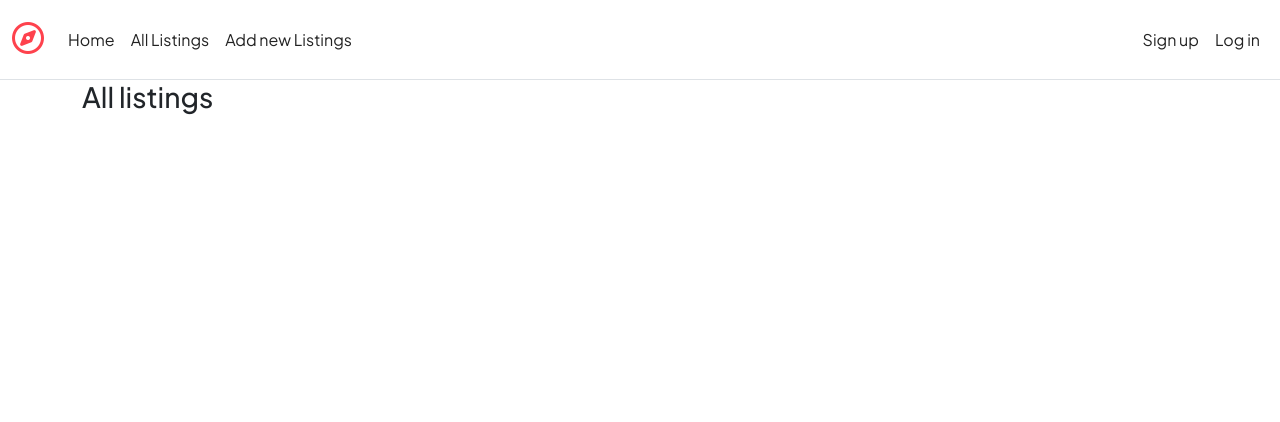
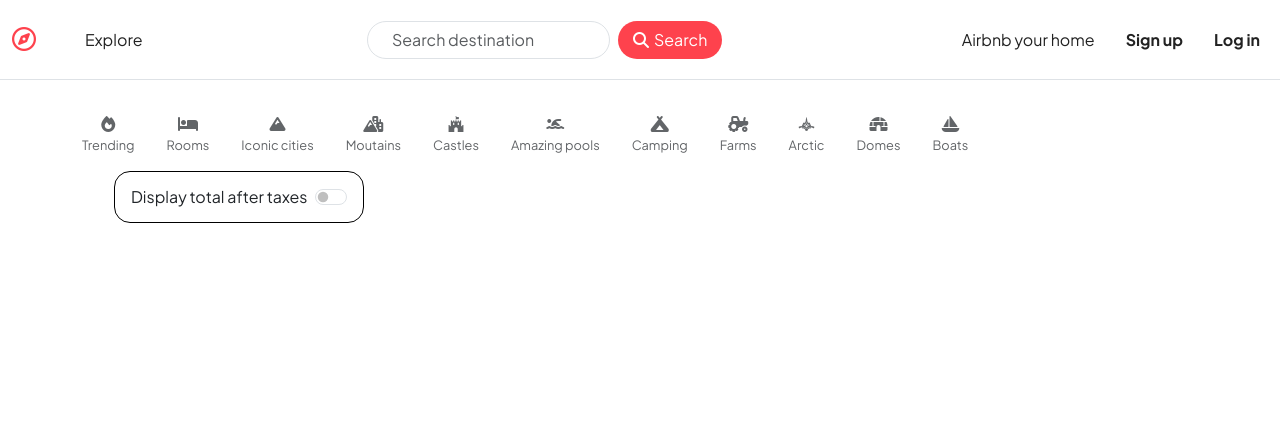
Before and after one commit to asherushare/HomiStay, a Node server app: page /listings/ in a window 1280 px wide. Shown: the top 422 px of the page. Run offline with Node 20, Linux system fonts and the light colour scheme; data that the repository does not hold is empty; some libraries are stand-ins or nearby versions.

Commit message:
First commit

```diff
--- a/app.js
+++ b/app.js
@@ -1,4 +1,4 @@
-if(process.env.NODE_ENV != 'production') {
+if (process.env.NODE_ENV != "production") {
   require("dotenv").config();
 }
 
@@ -10,6 +10,7 @@ const methodOverride = require("method-override");
 const ejsMate = require("ejs-mate");
 const ExpressError = require("./utils/ExpressError.js");
 const session = require("express-session");
+const MongoStore = require("connect-mongo");
 const flash = require("connect-flash");
 const passport = require("passport");
 const LocalStrategy = require("passport-local");
@@ -19,11 +20,8 @@ const listingRouter = require("./routes/listing.js");
 const reviewRouter = require("./routes/review.js");
 const userRouter = require("./routes/user.js");
 
-const mongo_URL = "mongodb://127.0.0.1:27017/wanderlust";
 
-async function main() {
-  await mongoose.connect(mongo_URL);
-}
+const dbUrl = process.env.ATLASDB_URL;
 
 main()
   .then(() => {
@@ -33,6 +31,24 @@ main()
     console.log(err);
   });
 
+async function main() {
+  await mongoose.connect(dbUrl);
+}
+
+// const dbUrl =
+//   "mongodb+srv://patraKirsani:Bo86JMTvayYPZ4n8@cluster0.ijhpq.mongodb.net/wanderlust?retryWrites=true&w=majority"; // Include your database name
+
+// async function main() {
+//   try {
+//     await mongoose.connect(dbUrl);
+//     console.log("Connected to DB");
+//   } catch (err) {
+//     console.error("Database connection error:", err.message);
+//   }
+// }
+
+// main();
+
 app.set("view engine", "ejs");
 app.set("views", path.join(__dirname, "views"));
 app.use(express.urlencoded({ extended: true }));
@@ -40,8 +56,22 @@ app.use(methodOverride("_method"));
 app.engine("ejs", ejsMate);
 app.use(express.static(path.join(__dirname, "/public")));
 
+
+const store = MongoStore.create({
+  mongoUrl: dbUrl,
+  crypto: {
+    secret: process.env.SECRET,
+  },
+  touchAfter: 24 * 3600,
+});
+
+store.on("error", () => {
+  console.error("Error in MONGO secction store", err);
+})
+
 const sessionOptions = {
-  secret: "mysupersecretecode",
+  store,
+  secret: process.env.SECRET,
   resave: false,
   saveUninitialized: true,
   cookie: {
@@ -51,9 +81,11 @@ const sessionOptions = {
   },
 };
 
-app.get("/", (req, res) => {
-  res.send("Hi, this is home page");
-});
+// app.get("/", (req, res) => {
+//   res.send("Hi, this is home page");
+// });
+
+
 
 app.use(session(sessionOptions));
 app.use(flash());
--- a/controllers/listings.js
+++ b/controllers/listings.js
@@ -1,4 +1,7 @@
 const Listing = require("../models/listing");
+const mbxGeocoding = require("@mapbox/mapbox-sdk/services/geocoding");
+const mapToken = process.env.MAP_TOKEN;
+const geocodingClient = mbxGeocoding({accessToken: mapToken});
 
 module.exports.index = async (req, res) => {
     const allListings = await Listing.find({});
@@ -23,12 +26,23 @@ module.exports.showListing = async (req, res) => {
 };
 
 module.exports.createListing = async (req, res, next) => {
+  let response = await geocodingClient.forwardGeocode({
+    query: req.body.listing.location,
+    limit: 1
+  })
+  .send()
+
+
   let url = req.file.path;
   let filename = req.file.filename;
   const newListing = new Listing(req.body.listing);
   newListing.owner = req.user._id;
   newListing.image = {url, filename};
-  await newListing.save();
+
+  newListing.geometry = response.body.features[0].geometry;
+
+  let savedListing = await newListing.save();
+  console.log(savedListing);
   req.flash("success", "New Listing Created!");
   res.redirect("/listings");
 };
--- a/views/includes/navbar.ejs
+++ b/views/includes/navbar.ejs
@@ -1,24 +1,146 @@
+<!-- <style>
+  .search-btn {
+    background-color: #fe424d;
+    color: #fff;
+    height: 38px;
+    display: flex;
+    align-items: center;
+    padding: 0 15px;
+    border-radius: 25px;
+    border: none;
+  }
+
+  .search-btn:hover {
+    background-color: #fe424d;
+    color: #fff;
+  }
+
+  .search-btn i {
+    margin-right: 5px;
+  }
+
+  .navbar-nav {
+    display: flex;
+    align-items: center;
+  }
+
+  .form-control {
+    height: 38px;
+  }
+
+  .navbar-brand i {
+    font-size: 24px;
+    color: #fe424d;
+    margin-right: 10px;
+  }
+
+  .nav-link {
+    margin-left: 15px;
+  }
+
+  .search-inp {
+    border-radius: 25px;
+    padding: 0.5rem 3rem 0.5rem 3rem;
+  }
+</style> -->
+
+<style>
+  .search-btn {
+    background-color: #fe424d;
+    color: #fff;
+    height: 38px;
+    display: flex;
+    align-items: center;
+    padding: 0 15px;
+    border-radius: 25px;
+    border: none;
+    transition: background-color 0.3s; /* Smooth background transition */
+  }
+
+  .search-btn:hover {
+    background-color: #d93d4a; /* Slightly darker on hover */
+  }
+
+  .search-btn i {
+    margin-right: 5px;
+  }
+
+  .navbar-nav {
+    display: flex;
+    align-items: center;
+  }
+
+  .form-control {
+    height: 38px;
+  }
+
+  .navbar-brand i {
+    font-size: 24px;
+    color: #fe424d;
+    margin-right: 10px;
+  }
+
+  .nav-link {
+    margin-left: 15px;
+  }
+
+  .search-inp {
+    border-radius: 25px;
+    padding: 0.5rem 1.5rem; /* Adjusted padding for smaller screens */
+  }
+
+  /* Media queries for responsive adjustments */
+  @media (max-width: 768px) {
+    .search-inp {
+      width: 100%; /* Full width on smaller screens */
+      margin-bottom: 10px; /* Space between input and button */
+    }
+
+    .navbar-nav {
+      flex-direction: column; /* Stack nav items vertically */
+      width: 100%; /* Full width */
+      align-items: flex-start; /* Align to the start */
+    }
+
+    .navbar-nav .nav-link {
+      margin-left: 0; /* Remove left margin for stacked items */
+      margin-bottom: 5px; /* Space between stacked items */
+    }
+
+    .navbar-toggler {
+      margin-left: auto; /* Right-align the toggler */
+    }
+  }
+</style>
+
+
 <nav class="navbar navbar-expand-md bg-body-light border-bottom sticky-top">
   <div class="container-fluid">
-    <a class="navbar-brand" href="/"><i class="fa-regular fa-compass"></i></a>
+    <a class="navbar-brand" href="/listings"><i class="fa-regular fa-compass"></i></a>
     <button class="navbar-toggler" type="button"
       <span class="navbar-toggler-icon"></span>
     </button>
     <div class="collapse navbar-collapse" id="navbarNavAltMarkup">
       <div class="navbar-nav">
-        <a class="nav-link" href="/">Home</a>
-        <a class="nav-link" href="/listings">All Listings</a>
-        <a class="nav-link" href="/listings/new">Add new Listings</a>
+        <a class="nav-link" href="/listings">Explore</a>
       </div>
 
       <div class="navbar-nav ms-auto">
+        <form class="d-flex" role="search">
+        <input class="form-control me-2 search-inp" type="search" placeholder="Search destination" aria-label="Search">
+        <button class="btn search-btn" type="submit"><i class="fa-solid fa-magnifying-glass"></i> Search</button>
+      </form>
+      </div>
+
+      <div class="navbar-nav ms-auto">
+        <a class="nav-link" href="/listings/new">Airbnb your home</a>
         <% if(!currUser) { %>
-          <a class="nav-link" href="/signup">Sign up</a>
-        <a class="nav-link" href="/login">Log in</a>
+          <a class="nav-link" href="/signup"><b>Sign up</b></a>
+        <a class="nav-link" href="/login"><b>Log in</b></a>
         <% } %>
 
         <% if(currUser) { %>
-          <a class="nav-link" href="/logout">Log out</a>
+          <a class="nav-link" href="/logout"><b>Log out</b></a>
         <% } %>
       </div>
     </div>
--- a/views/listings/index.ejs
+++ b/views/listings/index.ejs
@@ -1,9 +1,107 @@
 <% layout("layouts/boilerplate") %>
-    <h3>All listings</h3>
-    <!-- <form method="GET" action="/listings/new">
-        <button>Create New Listing</button>
-    </form> -->
-    <div class="row row-cols-lg-3 row-cols-md-2 row-cols-sm-1">
+
+
+    <style>
+        #filters {
+            display: flex;
+            flex-wrap: wrap;
+            align-items: center;
+        }
+
+        .filter {
+            text-align: center;
+            margin-right: 2rem;
+            margin-top: 2rem;
+            opacity: 0.7;
+        }
+
+        .filter:hover {
+            opacity: 1;
+            cursor: pointer;
+        }
+
+        .filter p {
+            font-size: 0.8rem;
+        }
+
+        .tax-info {
+            display: none;
+        }
+
+        .tax-toggle {
+            border: 1px solid black;
+            border-radius: 1rem;
+            height: 3.25rem;
+            padding: 1rem;
+            margin-left: 2rem;
+            display: flex;
+            align-items: center;
+        }
+    </style>
+
+    <div id="filters">
+        <div class="filter">
+            <div><i class="fa-solid fa-fire"></i></div>
+            <p>Trending</p>
+        </div>
+
+        <div class="filter">
+            <div><i class="fa-solid fa-bed"></i></div>
+            <p>Rooms</p>
+        </div>
+        <div class="filter">
+            <div><i class="fa-solid fa-mountain"></i></div>
+            <p>Iconic cities</p>
+        </div>
+
+        <div class="filter">
+            <div><i class="fa-solid fa-mountain-city"></i></div>
+            <p>Moutains</p>
+        </div>
+        <div class="filter">
+            <div><i class="fa-brands fa-fort-awesome"></i></div>
+            <p>Castles</p>
+        </div>
+
+        <div class="filter">
+            <div><i class="fa-solid fa-person-swimming"></i></div>
+            <p>Amazing pools</p>
+        </div>
+
+        <div class="filter">
+            <div><i class="fa-solid fa-campground"></i></div>
+            <p>Camping</p>
+        </div>
+        <div class="filter">
+            <div><i class="fa-solid fa-tractor"></i></div>
+            <p>Farms</p>
+        </div>
+
+        <div class="filter">
+            <div><i class="fa-brands fa-galactic-senate"></i></div>
+            <p>Arctic</p>
+        </div>
+
+        <div class="filter">
+            <div><i class="fa-solid fa-igloo"></i></div>
+            <p>Domes</p>
+        </div>
+
+        <div class="filter">
+            <div><i class="fa-solid fa-sailboat"></i></div>
+            <p>Boats</p>
+        </div>
+
+        <div class="tax-toggle">
+            <div class="form-check-reverse form-switch">
+                <input class="form-check-input" type="checkbox" role="switch" id="flexSwitchCheckDefault">
+                <label class="form-check-label" for="flexSwitchCheckDefault">Display total after taxes</label>
+            </div>
+        </div>
+    </div>
+
+
+    <div class="row row-cols-lg-3 row-cols-md-2 row-cols-sm-1 mt-3">
         <% for(let listing of allListings) { %>
             <a href="/listings/<%= listing._id %>" class="listing-link">
     <div class="card col listing-card">
@@ -14,9 +112,25 @@
             <p class="card-text"> <b><%= listing.title %></b>
             <br>
             &#8377; <%= listing.price.toLocaleString("en-IN") %> / night
+            <i class="tax-info">&nbsp; &nbsp; +18% GST</i>
             </p>
         </div>
     </div>
     <% } %>
     </a>
     </div>
+
+    <script>
+        let taxSwitch = document.getElementById("flexSwitchCheckDefault");
+        taxSwitch.addEventListener("click", () => {
+            let taxInfo = document.getElementsByClassName("tax-info");
+            for(info of taxInfo) {
+                if(info.style.display != "inline") {
+                    info.style.display = "inline";
+                }
+                else {
+                    info.style.display = "none";
+                }
+            }
+        })
+    </script>
--- a/views/listings/show.ejs
+++ b/views/listings/show.ejs
@@ -1,6 +1,7 @@
 <% layout("layouts/boilerplate") %>
 <script>
     const mapToken = "<%= process.env.MAP_TOKEN %>";
+    const listing = <%- JSON.stringify(listing) %>;
 </script>
 <div class="row mt-3">
     <div class="col-8 offset-3">
@@ -59,7 +60,7 @@
         <hr>
         <% } %>
 
-        <% if(listing.length > 0) { %>
+        <% if(listing.reviews.length > 0) { %>
         <div class="row">
             <p> <b>All Reviews</b></p>
             <% for(review of listing.reviews) { %>
```
Also changed, not shown: classroom/server.js (deleted, +0 -20 lines), models/listing.js (+11 -0 lines), package.json (+7 -1 lines), public/js/map.js (+18 -6 lines), 3 other files.
